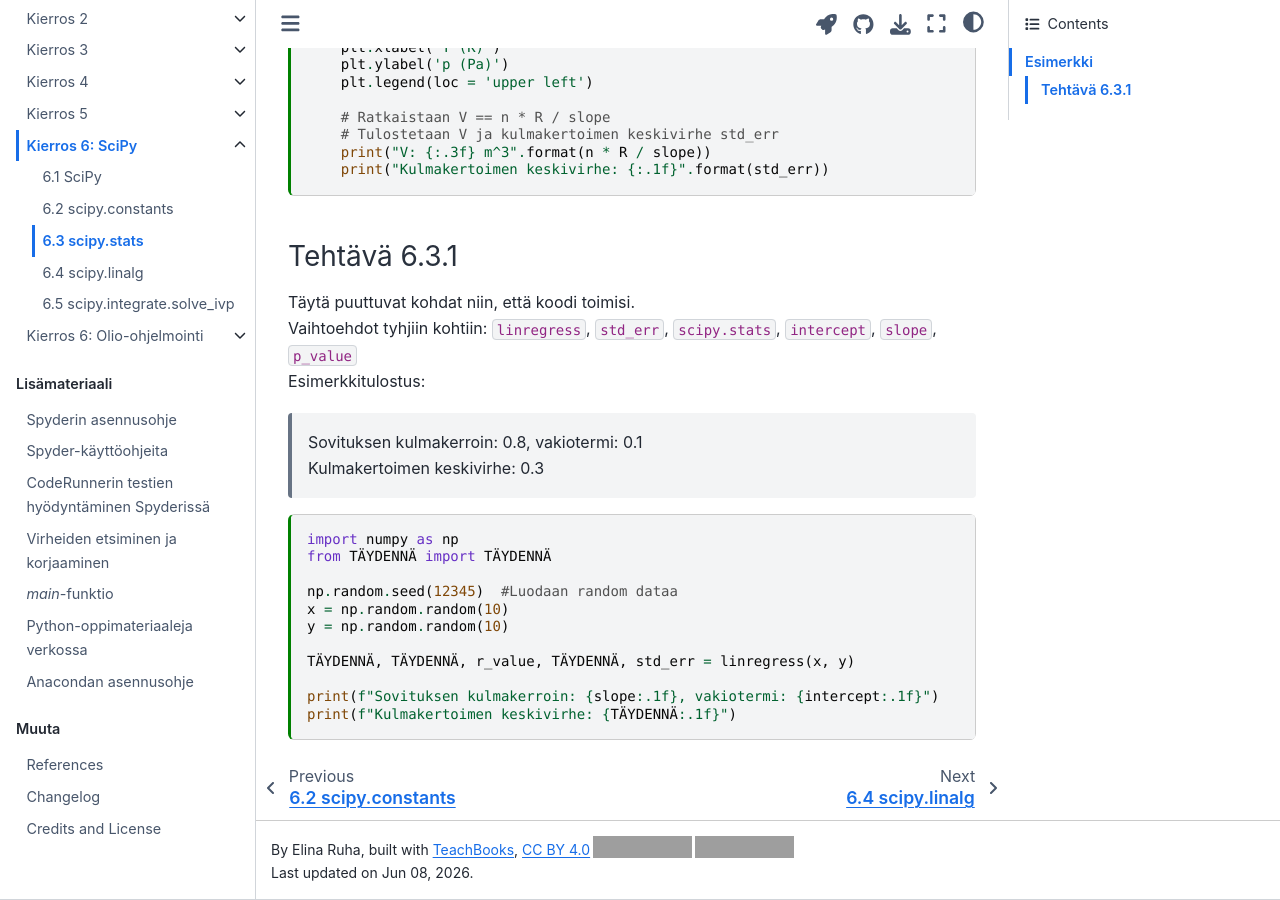
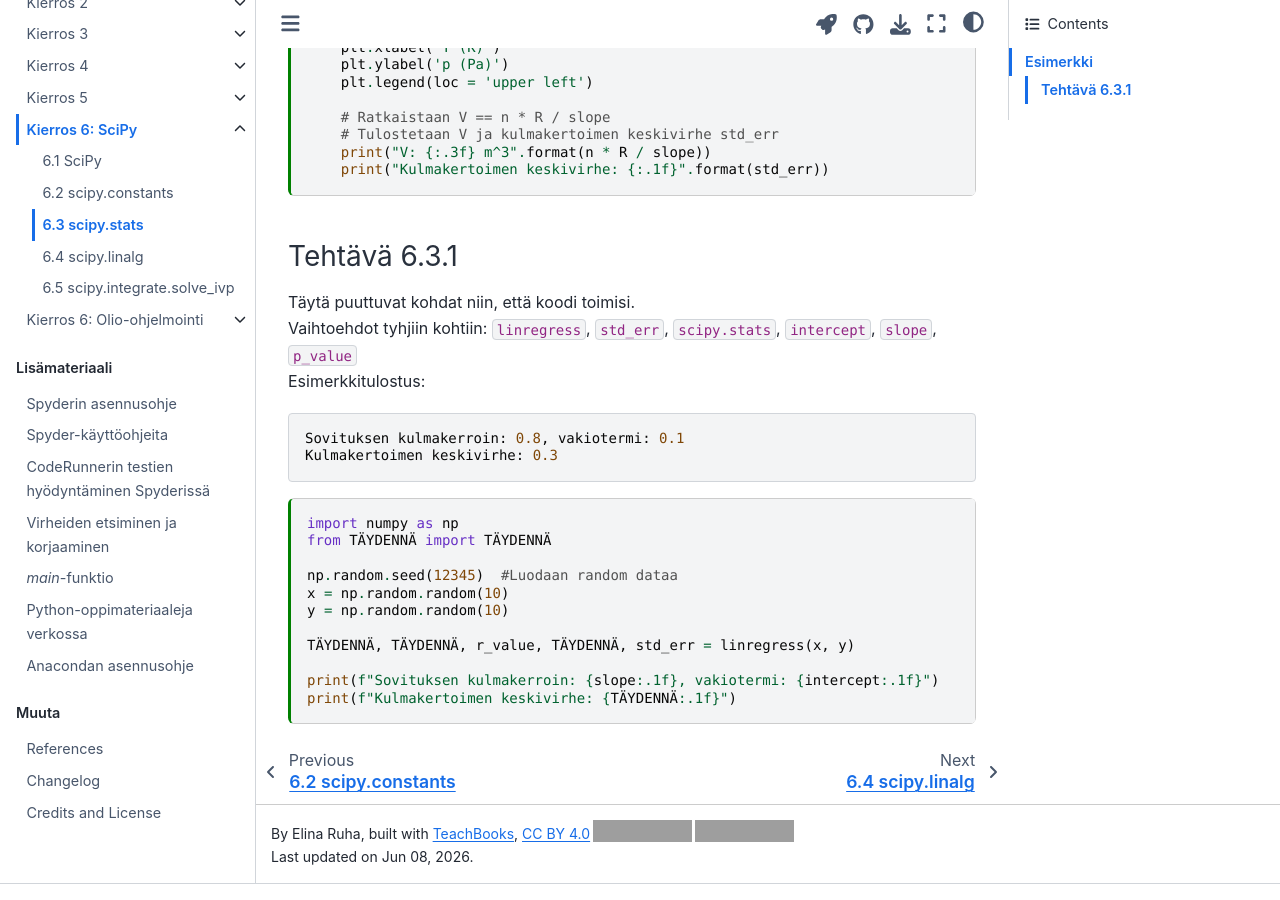
Before and after one commit to elina-ruha/CHEM-ohjelmointikurssikirja-test, a Jupyter Book: the page built from book/Kierros6_scipy/s6_3.md, in a window 1280 px wide and 900 px high, scrolled down 1244 px. Built offline with Jupyter Book 1.0.4 settings and Sphinx 7.4.7 and the Sphinx Book theme 1.1.4, drawn with Linux system fonts in a browser that asks for light colours; comment, search, counter and statistics services are not loaded; grey boxes are pictures that could not be loaded.

Commit message:
Update s6_3.md

````diff
--- a/book/Kierros6_scipy/s6_3.md
+++ b/book/Kierros6_scipy/s6_3.md
@@ -72,9 +72,10 @@ else:
 Täytä puuttuvat kohdat niin, että koodi toimisi.\
 Vaihtoehdot tyhjiin kohtiin: `linregress`, `std_err`, `scipy.stats`, `intercept`, `slope`, `p_value`\
 Esimerkkitulostus:
-> Sovituksen kulmakerroin: 0.8, vakiotermi: 0.1\
-> Kulmakertoimen keskivirhe: 0.3
-
+```
+Sovituksen kulmakerroin: 0.8, vakiotermi: 0.1
+Kulmakertoimen keskivirhe: 0.3
+```
 ```{code-cell} ipython3
 import numpy as np
 from TÄYDENNÄ import TÄYDENNÄ
````
